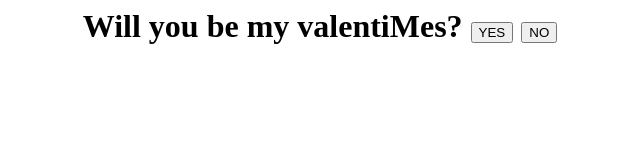
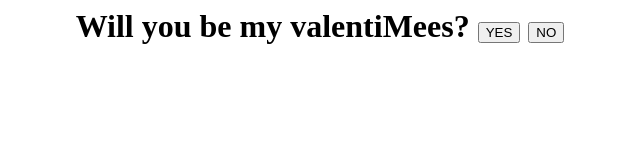
Before and after one commit to jobhunter3r/me, a plain HTML site: page index.html in a window 1280 px wide. Shown: the whole page, without its empty margins (320-960 px from the left). Drawn offline with Linux system fonts and the light colour scheme.

Commit message:
Update index.html

```diff
--- a/index.html
+++ b/index.html
@@ -22,7 +22,7 @@
   <body>
     <center>
        <h1 class="indexTxt">
-         Will you be my valentiMes?
+         Will you be my valentiMees?
          <button class="yesBtn" name="subject" type="submit" value="HTML">YES</button>
          <button name="noBtn" type="submit" value="CSS">NO</button>
        </h1>
```
